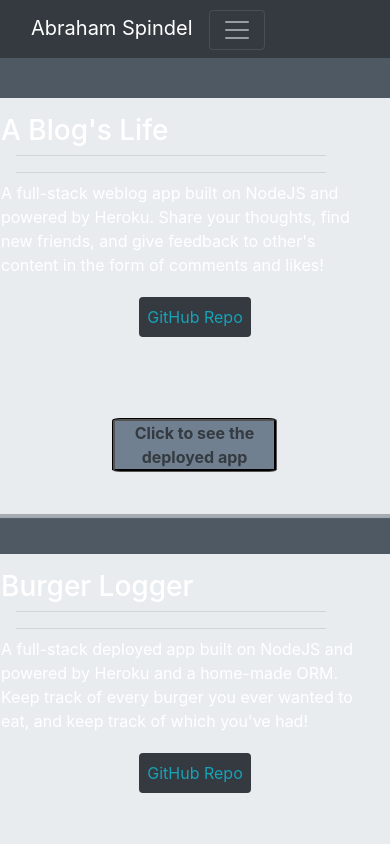
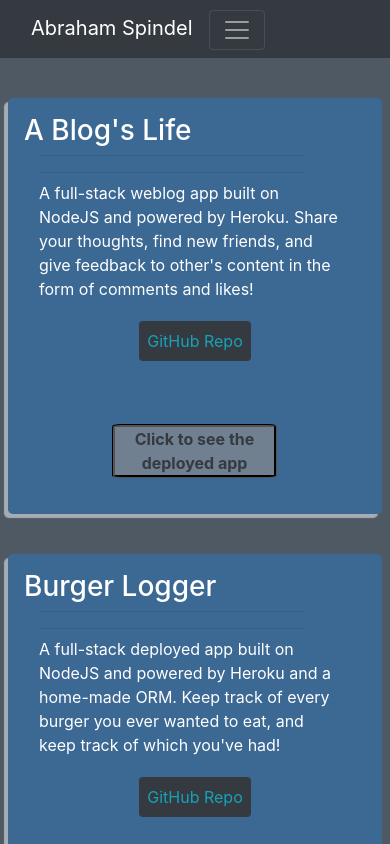
Before and after one commit to abraspin/abraspin.github.io, a React (Create React App) app: page /Projects in a window 390 px wide. Shown: the top 844 px of the page. Built offline with nearby package versions, Linux system fonts and the light colour scheme.

Commit message:
move projectlisting CSS to its component

```diff
--- a/src/Components/ProjectListing/index.js
+++ b/src/Components/ProjectListing/index.js
@@ -1,5 +1,6 @@
 import React from "react";
 // import screenshot from "./Components/ProjectListing/screenshots/blogs-life-app-screenshot.png";
+import "./style.css";
 
 function ProjectListing({ project }) {
   const technologiesUsed = [];
--- /dev/null
+++ b/src/Components/ProjectListing/style.css
@@ -0,0 +1,66 @@
+
+
+.project-listing {
+    margin: 40px;
+
+    color: #fff;
+  }
+
+
+  .jumbotron {
+    background-color: #3c6894;
+    height: 15rem;
+    box-shadow: -4px 4px 1px 0px rgba(255, 255, 255, 0.5);
+    margin-right: 10rem;
+    margin-left: 10rem
+  }
+
+
+
+  @media only screen and (max-width: 768px) {
+    .project-link-pic {
+      display: none
+    }
+
+    .deployed-app-link {
+      border-style: groove;
+      border-color: black;
+      border-radius: 5%;
+      width: 70%;
+      background-color: slategray;
+    }
+
+    .jumbotron {
+      margin-left: .5rem;
+      margin-right: .5rem;
+      height: 26rem
+    }
+
+    .project-description {
+      margin: 0 auto
+    }
+
+    .github-link {
+      margin: 0 auto
+    }
+  }
+
+  /* Grow */
+.hvr-grow {
+    display: inline-block;
+    vertical-align: middle;
+    -webkit-transform: perspective(1px) translateZ(0);
+    transform: perspective(1px) translateZ(0);
+    box-shadow: 0 0 1px rgba(0, 0, 0, 0);
+    -webkit-transition-duration: 0.3s;
+    transition-duration: 0.3s;
+    -webkit-transition-property: transform;
+    transition-property: transform;
+  }
+
+  .hvr-grow:hover,
+  .hvr-grow:focus,
+  .hvr-grow:active {
+    -webkit-transform: scale(1.1);
+    transform: scale(1.1);
+  }
```
